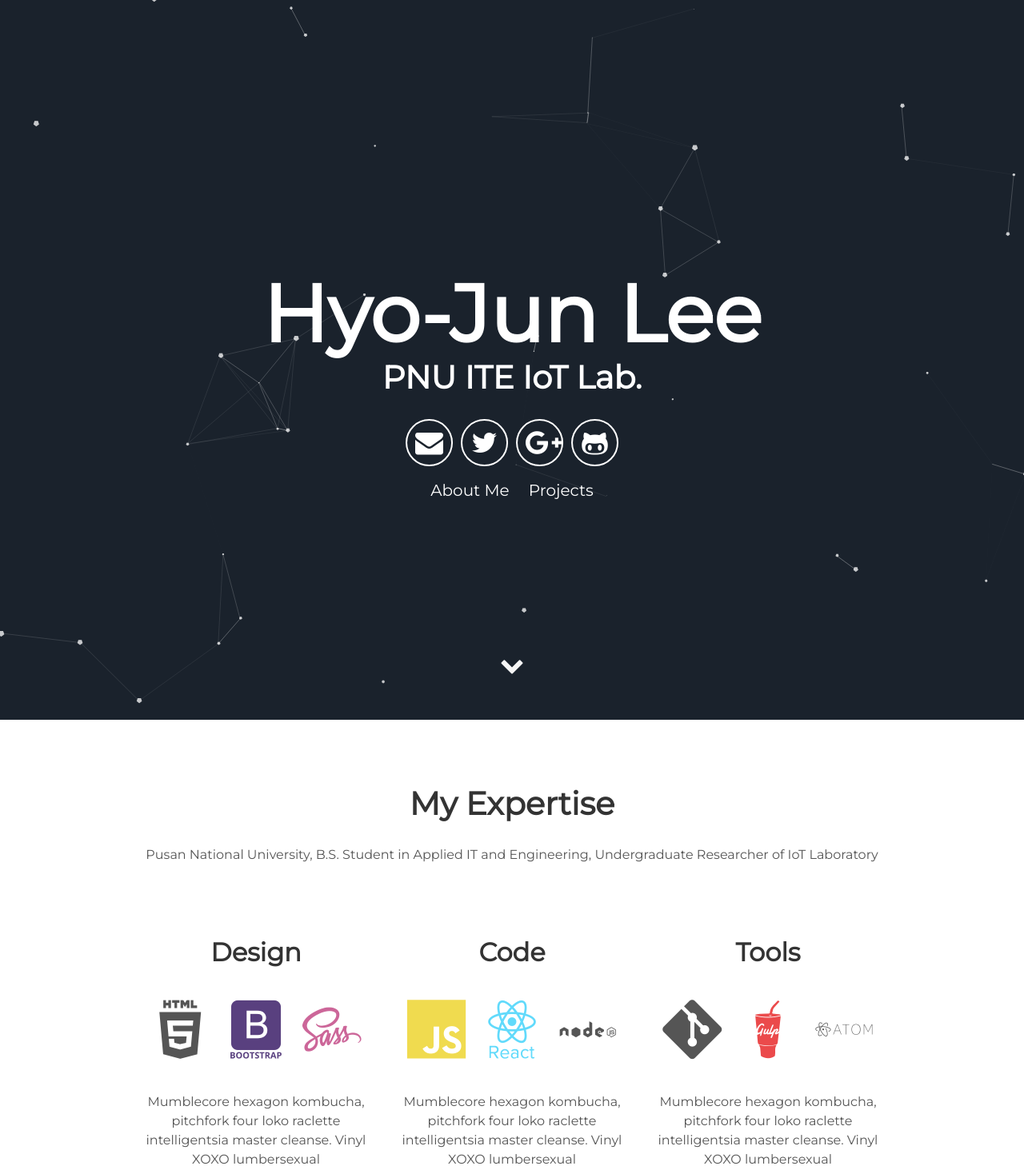
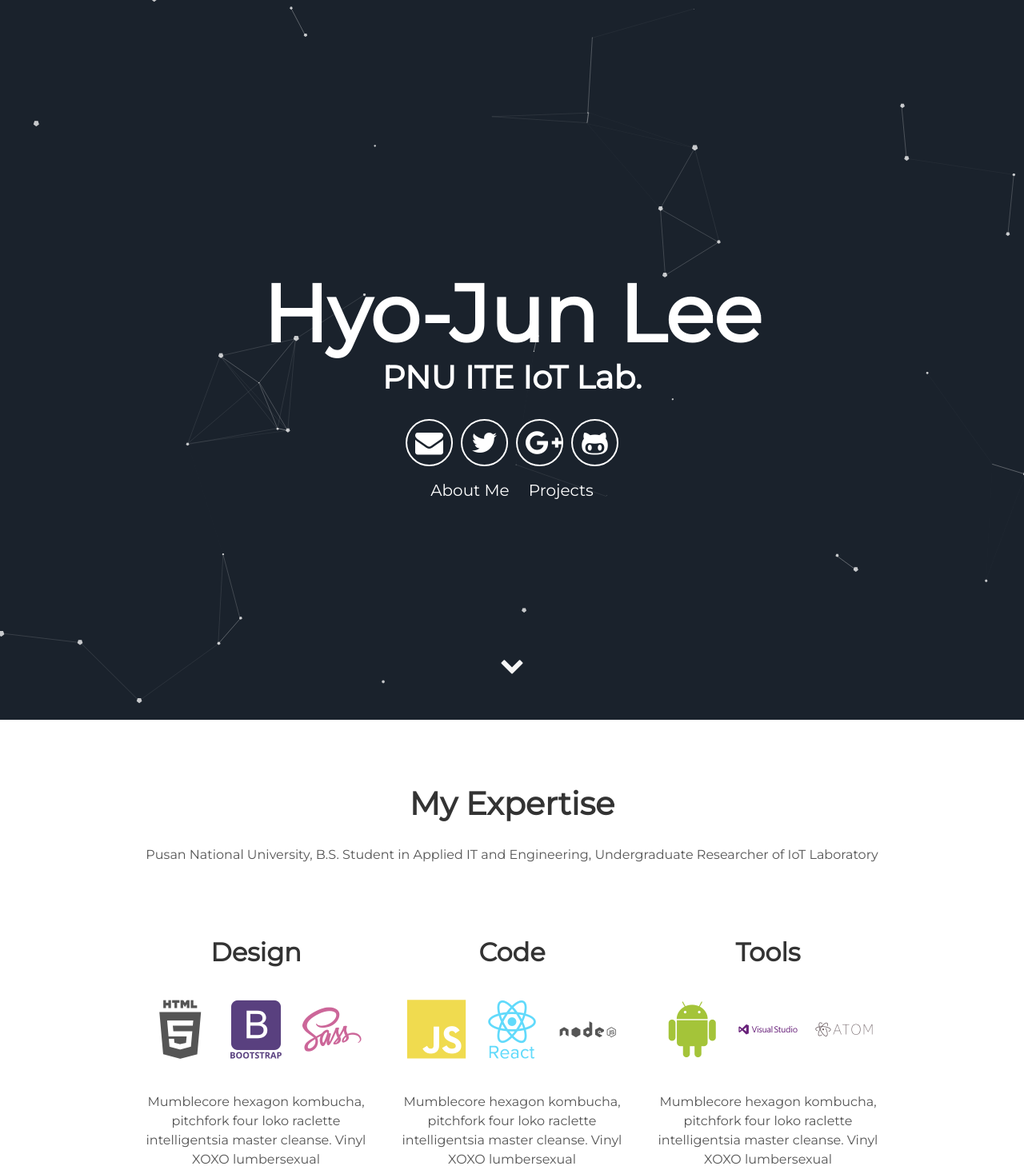
Before and after one commit to Sylvy0815/Sylvy0815.github.io, a Jekyll site: the page built from index.html, in a window 1280 px wide. Shown: the top 1468 px of the page at 80% size. Built offline with Jekyll 4.4.1, drawn with Linux system fonts in a browser that asks for light colours; grey boxes are pictures that could not be loaded.

Commit message:
Update about.html
tools

```diff
--- a/_includes/about.html
+++ b/_includes/about.html
@@ -21,9 +21,9 @@
     </div>
     <div class="tech">
       <h2>Tools</h2>
-      <i class="devicon-git-plain"></i>
-      <i class="devicon-gulp-plain colored"></i>
-      <i class="devicon-atom-original-wordmark"></i>
+      <i class="devicon-android-plain colored"></i>
+      <i class="devicon-visualstudio-plain-wordmark colored"></i>
+      <i class="devicon-atom-original-wordmark colored"></i>
       <p>Mumblecore hexagon kombucha, pitchfork four loko raclette intelligentsia master cleanse.
         Vinyl XOXO lumbersexual</p>
     </div>
```
